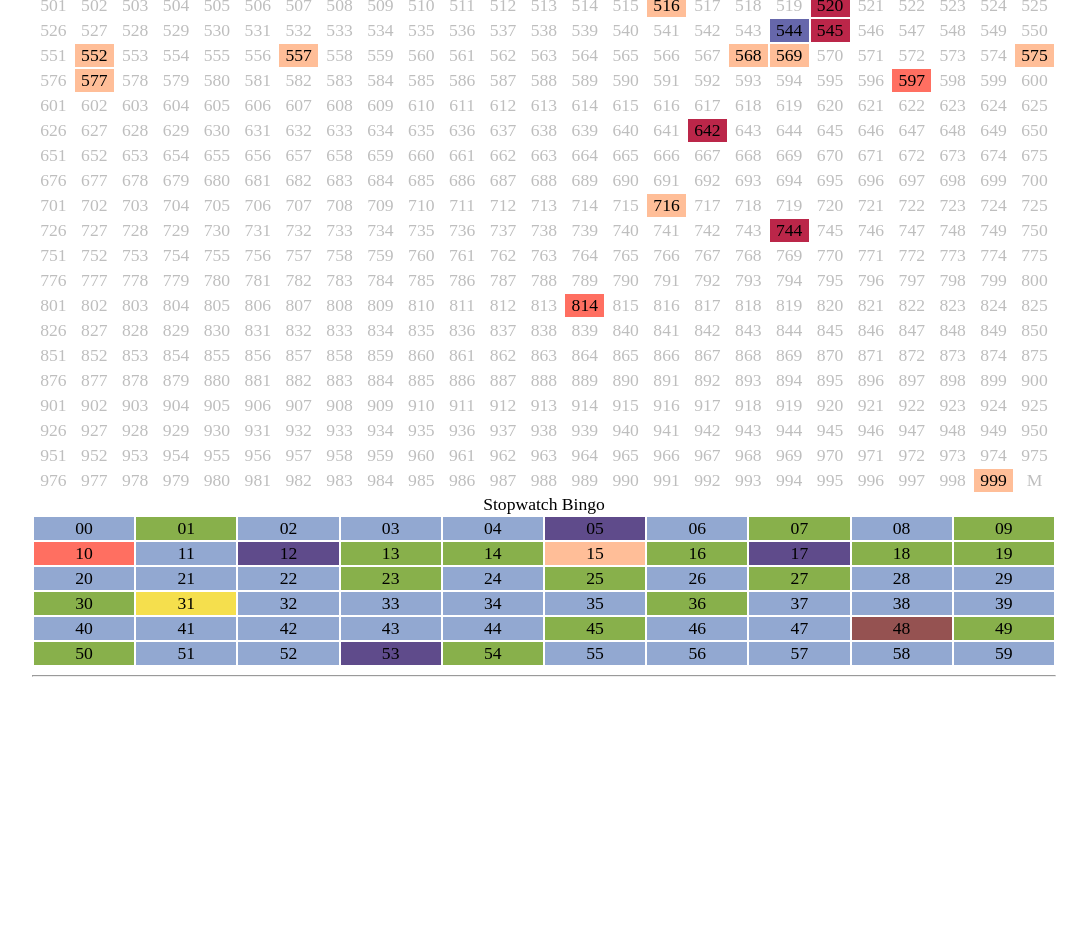
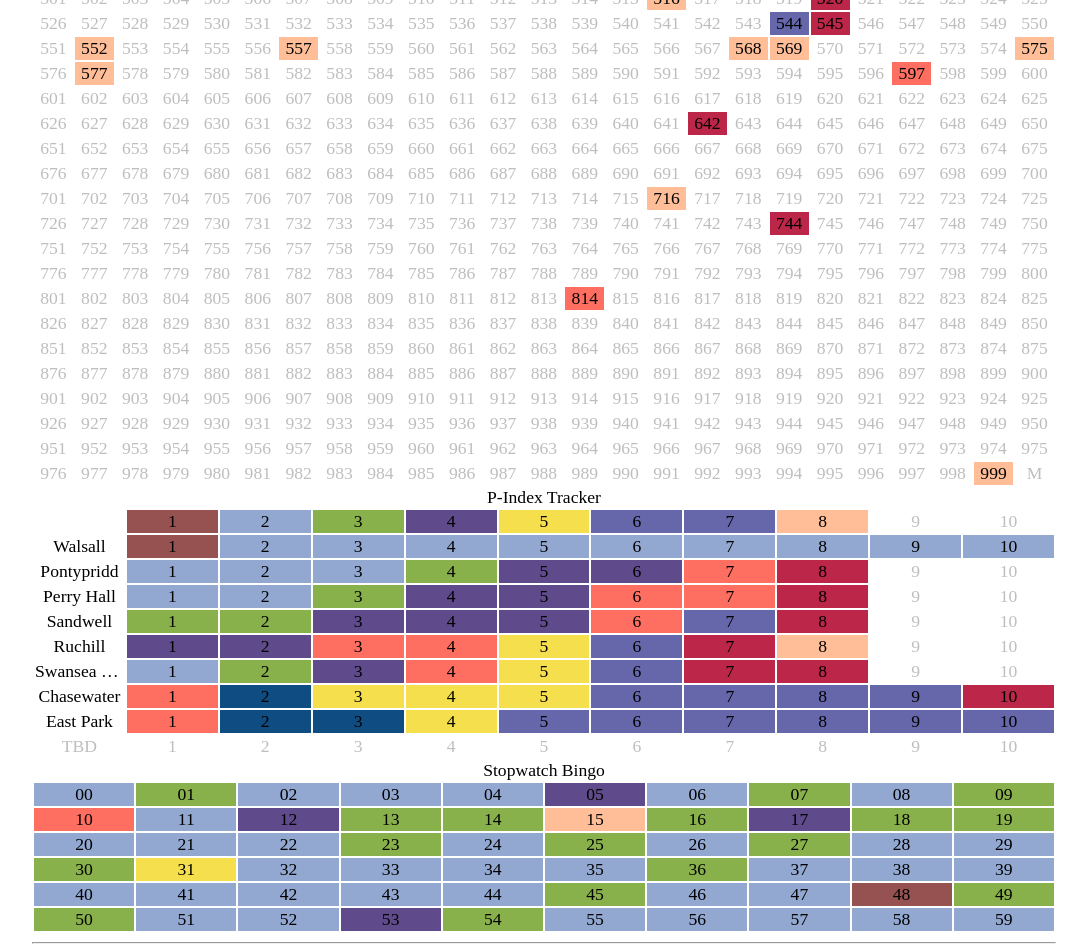
Before and after one commit to markbeech/PRAT, a plain HTML site: page index.html in a window 1280 px wide. Shown: the part 611-1563 px from the top of the page, without its empty margins (96-1183 px from the left). Before the commit the page ends 1297 px from the top, so only its background shows below. Drawn offline with Linux system fonts and the light colour scheme; a web font is replaced by a local one.

Commit message:
Adding P-Index tracker

```diff
--- a/index.html
+++ b/index.html
@@ -5,7 +5,7 @@
 	<link rel="stylesheet" media="screen" href="https://fontlibrary.org//face/fantasque-sans-mono" type="text/css"/>
 <style>
 body {
-  font-size:1.1em;width:80%;margin:auto;font-family: 'FantasqueSansMonoRegular'; }
+  font-size:1.1em;width:80%;margin:auto;font-family: 'FantasqueSansMonoRegular';}
 td,h1 {text-align:center;}
 table {table-layout: fixed;width: 100%;}
 td {color:#000}
@@ -21,15 +21,26 @@ td.Y22 {background-color:#6667AB; }
 td.Y23 {background-color:#BB2649; }
 td.Y24 {background-color:#FFBE98; } <!-- https://en.wikipedia.org/wiki/Pantone#Color_of_the_Year -->
 td.pln {background-color:#fff;color:#bebebe;text-shadow: -1px -1px #000;}
+
+#coty {
+  position: fixed;width:80%;background-color:#fff
+}
+#wit {
+  margin-top: 50px;
+}
+td.EventName   {white-space: nowrap;
+  overflow: hidden;
+  text-overflow: ellipsis;}
+
 </style>
 </head>
-<body><div>
+<body><div id="coty">
 <table><caption >Color of the Year</caption>
 	<tr>
 	<td class="Y15">2015</td><td class="Y16">2016</td><td class="Y17">2017</td><td class="Y18">2018</td><td class="Y19">2019</td>
 	<td class="Y20">2020</td><td class="Y21">2021</td><td class="Y22">2022</td><td class="Y23">2023</td><td class="Y24">2024</td>
 	</tr></table></div><hr>
-<div>
+<div id="wit">
 <table><caption >Wilson Index Tracker</caption>
 	<tr>
 		<td class="Y23">001</td>
@@ -1033,6 +1044,19 @@ td.pln {background-color:#fff;color:#bebebe;text-shadow: -1px -1px #000;}
 		<td class="Y24">999</td>
 		<td class="tbd">M</td></tr>
 </table></div>
+<div><table><caption >P-Index Tracker</caption>
+<tr><td></td><td class="Y15">1</td><td class="Y16">2</td><td class="Y17">3</td><td class="Y18">4</td><td class="Y21">5</td><td class="Y22">6</td><td class="Y22">7</td><td class="Y24">8</td><td class="tbd">9</td><td class="tbd">10</td></tr>
+<tr><td class="EventName">Walsall</td><td class="Y15">1</td><td class="Y16">2</td><td class="Y16">3</td><td class="Y16">4</td><td class="Y16">5</td><td class="Y16">6</td><td class="Y16">7</td><td class="Y16">8</td><td class="Y16">9</td><td class="Y16">10</td></tr>
+<tr><td class="EventName">Pontypridd</td><td class="Y16">1</td><td class="Y16">2</td><td class="Y16">3</td><td class="Y17">4</td><td class="Y18">5</td><td class="Y18">6</td><td class="Y19">7</td><td class="Y23">8</td><td class="tbd">9</td><td class="tbd">10</td></tr>
+<tr><td class="EventName">Perry Hall</td><td class="Y16">1</td><td class="Y16">2</td><td class="Y17">3</td><td class="Y18">4</td><td class="Y18">5</td><td class="Y19">6</td><td class="Y19">7</td><td class="Y23">8</td><td class="tbd">9</td><td class="tbd">10</td></tr>
+<tr><td class="EventName">Sandwell</td><td class="Y17">1</td><td class="Y17">2</td><td class="Y18">3</td><td class="Y18">4</td><td class="Y18">5</td><td class="Y19">6</td><td class="Y22">7</td><td class="Y23">8</td><td class="tbd">9</td><td class="tbd">10</td></tr>
+<tr><td class="EventName">Ruchill</td><td class="Y18">1</td><td class="Y18">2</td><td class="Y19">3</td><td class="Y19">4</td><td class="Y21">5</td><td class="Y22">6</td><td class="Y23">7</td><td class="Y24">8</td><td class="tbd">9</td><td class="tbd">10</td></tr>
+<tr><td class="EventName">Swansea Bay</td><td class="Y16">1</td><td class="Y17">2</td><td class="Y18">3</td><td class="Y19">4</td><td class="Y21">5</td><td class="Y22">6</td><td class="Y23">7</td><td class="Y23">8</td><td class="tbd">9</td><td class="tbd">10</td></tr>
+<tr><td class="EventName">Chasewater<g/td><td class="Y19">1</td><td class="Y20">2</td><td class="Y21">3</td><td class="Y21">4</td><td class="Y21">5</td><td class="Y22">6</td><td class="Y22">7</td><td class="Y22">8</td><td class="Y22">9</td><td class="Y23">10</td></tr>
+<tr><td class="EventName">East Park</td><td class="Y19">1</td><td class="Y20">2</td><td class="Y20">3</td><td class="Y21">4</td><td class="Y22">5</td><td class="Y22">6</td><td class="Y22">7</td><td class="Y22">8</td><td class="Y22">9</td><td class="Y22">10</td></tr>
+<td class="tbd">TBD</td><td class="tbd">1</td><td class="tbd">2</td><td class="tbd">3</td><td class="tbd">4</td><td class="tbd">5</td><td class="tbd">6</td><td class="tbd">7</td><td class="tbd">8</td><td class="tbd">9</td><td class="tbd">10</td></tr>
+</table></div>
+
 <div><table><caption >Stopwatch Bingo</caption><tr>
 <td class="Y16">00</td>
 <td class="Y17">01</td>
```
